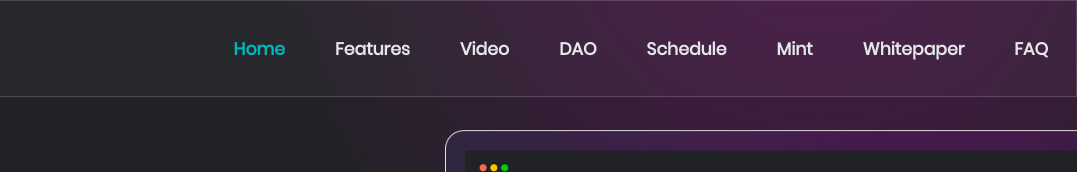
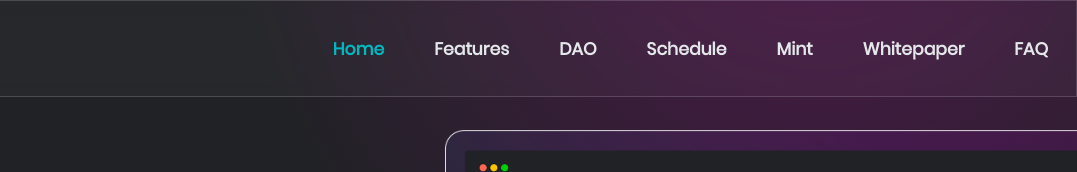
Before and after one commit to Difelice-e/easyzoom-landing, a plain HTML site: page index.html in a window 1280 px wide. Shown: the top 172 px of the page, 203-1280 px from the left. Drawn offline with Linux system fonts and the light colour scheme.

Commit message:
removed video section

```diff
--- a/index.html
+++ b/index.html
@@ -30,7 +30,7 @@
                             <ul class="menu">
                                 <li><a class="header-link" href="#home">Home</a></li>
                                 <li><a class="header-link" href="#features">Features</a></li>
-                                <li><a class="header-link" href="#video">Video</a></li>
+                                <!-- <li><a class="header-link" href="#video">Video</a></li> -->
                                 <li><a class="header-link" href="#dao">DAO</a></li>
                                 <li><a class="header-link" href="#schedule">Schedule</a></li>
                                 <li><a class="header-link" href="#mint">Mint</a></li>
```
